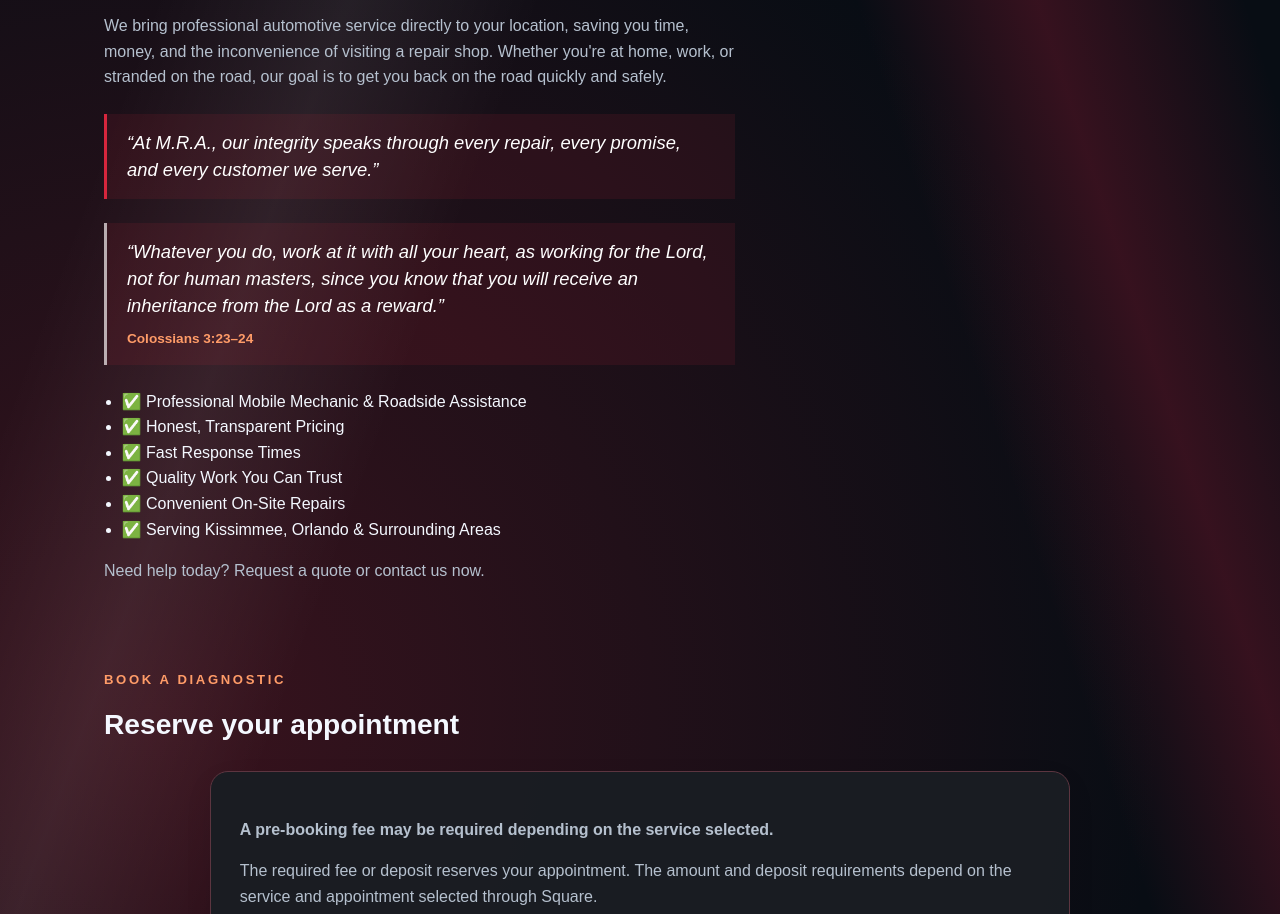
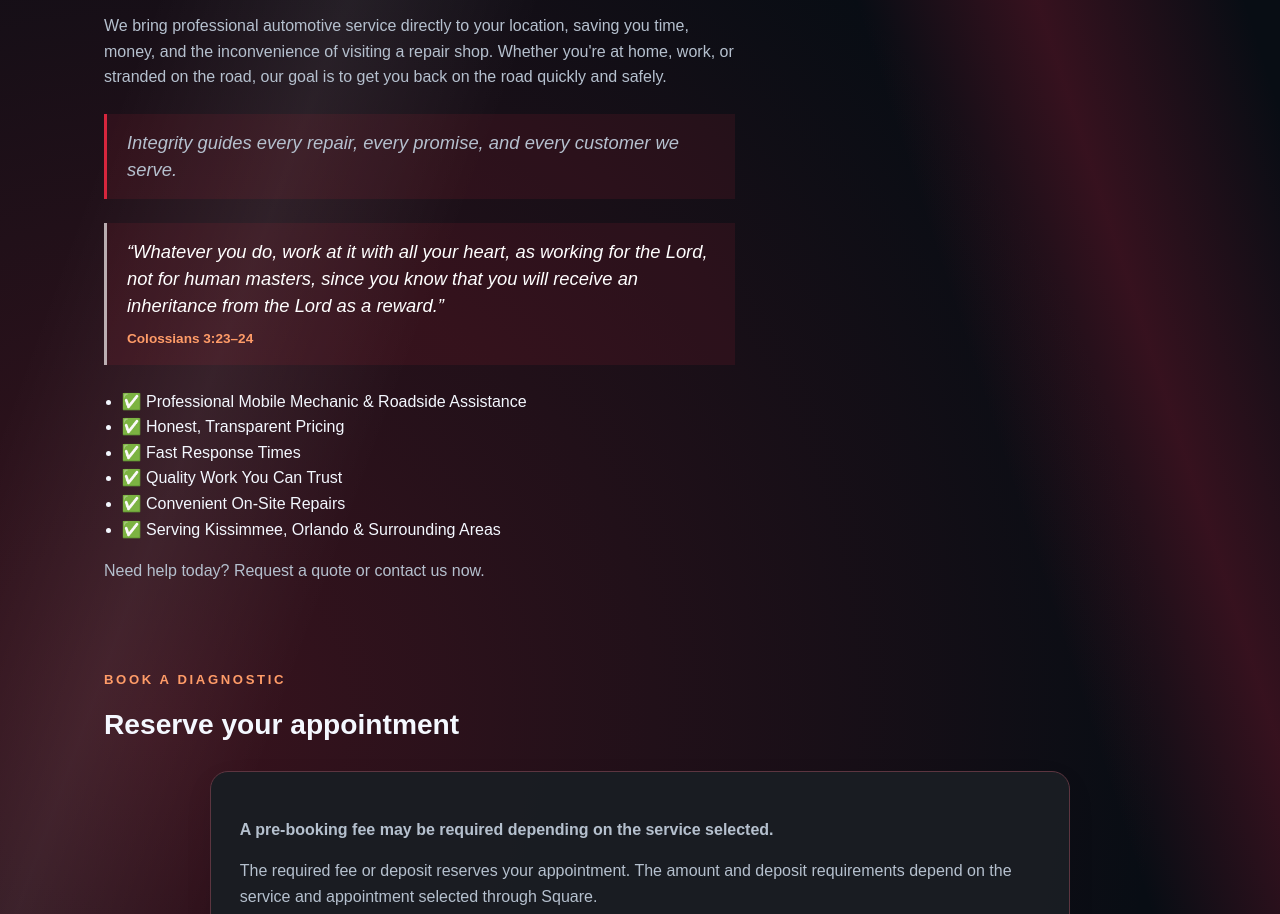
Before and after one commit to canotegg-maker/mra-mobile-mechanic, a website: page index.html in a window 1280 px wide. Shown: the part 2456-3370 px from the top of the page. Drawn offline with Linux system fonts and the light colour scheme.

Commit message:
Present integrity message as brand statement

```diff
--- a/index.html
+++ b/index.html
@@ -151,10 +151,9 @@
             shop. Whether you&apos;re at home, work, or stranded on the road, our
             goal is to get you back on the road quickly and safely.
           </p>
-          <blockquote class="brand-quote">
-            &ldquo;At M.R.A., our integrity speaks through every repair, every promise,
-            and every customer we serve.&rdquo;
-          </blockquote>
+          <p class="brand-quote">
+            Integrity guides every repair, every promise, and every customer we serve.
+          </p>
           <blockquote class="brand-quote scripture-quote">
             &ldquo;Whatever you do, work at it with all your heart, as working for the
             Lord, not for human masters, since you know that you will receive an
```
